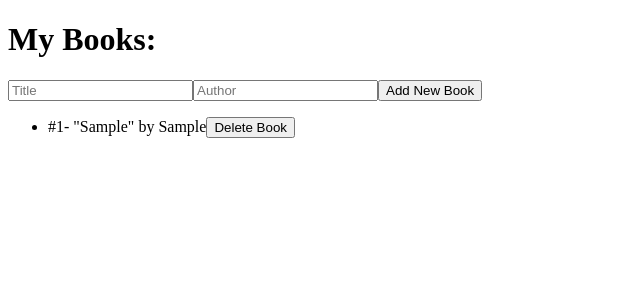
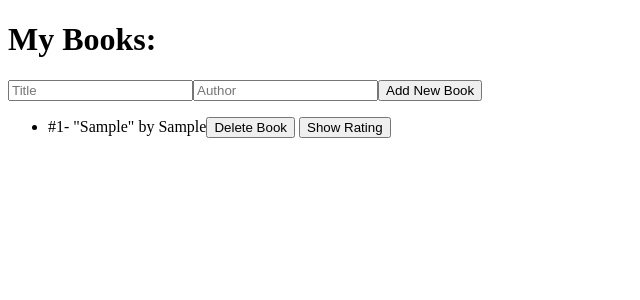
Before and after one commit to ghostflame2153/cs300-assignment-4-starter, a React (Vite) app: page / in a window 1280 px wide. Both pictures are taken after typing "Sample", "Sample" into the empty fields and a click on the button "Add New Book". Shown: the top 300 px of the page, without its empty margins (0-640 px from the left). Built offline with nearby package versions, Linux system fonts and the light colour scheme.

Commit message:
Version 1 for answering docs

```diff
--- a/src/App.jsx
+++ b/src/App.jsx
@@ -19,6 +19,8 @@ function bookAdd(e) {
       id: bookIdCreater,
       title: title.trim(),
       author: author.trim(),
+      rating: null,
+      showRating: false,
     };
 
     setBooks([...books, newBook])
@@ -29,10 +31,58 @@ function bookManage(idToRemove){
   if (idToRemove <= 2) return;
   setBooks(books.filter((book) => book.id !== idToRemove));
 }
+function  toggleRating(idToToggle){
+  setBooks(
+    books.map((book) =>
+    book.id === idToToggle ? { ...book, showRating: !book.showRating } : book
+    )
+  )
+}
+function bookRate(rate, newRate){
+  setBooks(
+    books.map((book) =>
+      book.id === rate ? {...book, rating: newRate} : book
+  )
+);
+}
+function displayRate(dRate){
+  return dRate === null ? 'There is no rating' : `Rating: ${dRate}/5`
+}
+
 function bookId(book){
   const slot = books.indexOf(book) +1;
   return books.length > 2 ? slot - 2: slot;
 }
+function bookButtons(book) {
+  if (book.id <= 2) return null;
+
+  return (
+
+      <>
+        <button type="button" onClick={() => bookManage(book.id)}>
+          Delete Book
+        </button>{' '}
+        <button type="button" onClick={() => toggleRating(book.id)}>
+          {book.showRating ? 'Hide Rating' : 'Show Rating'}
+        </button>
+        {book.showRating && (
+          <span style={{ marginLeft: '8px' }}>
+            {displayRate(book.rating)}{' '}
+            {[1, 2, 3, 4, 5].map((num) => (
+              <button
+                key={num}
+                type="button"
+                onClick={() => bookRate(book.id, num)}
+              >
+                {num}
+              </button>
+            ))}
+          </span>
+        )}
+      </>
+    );
+  }
+
 const visibleBooks = books.length > 2 ? books.slice(2) : books;
 
   return (
@@ -55,14 +105,16 @@ const visibleBooks = books.length > 2 ? books.slice(2) : books;
         />
         <button type="submit"> Add New Book</button>
         </form>
+
       <ul>
-        {visibleBooks.map((book) => <li key={book.id}> #{bookId(book)}- "{book.title}" by {book.author}
-        <button type="button" onClick={() => bookManage(book.id)}>Delete Book</button></li>
-      )}
+        {visibleBooks.map((book) => ( <li key={book.id}> #{bookId(book)}- "{book.title}" by {book.author}{''}
+          {bookButtons(book)}
+          </li>
+        ))}
       </ul>
-      </>
-    );
-    }
+    </>
+  );
+}
 
 
       export default function App(){
```
Also changed, not shown: 1 other file (tests, documents, lock files or other folders).
